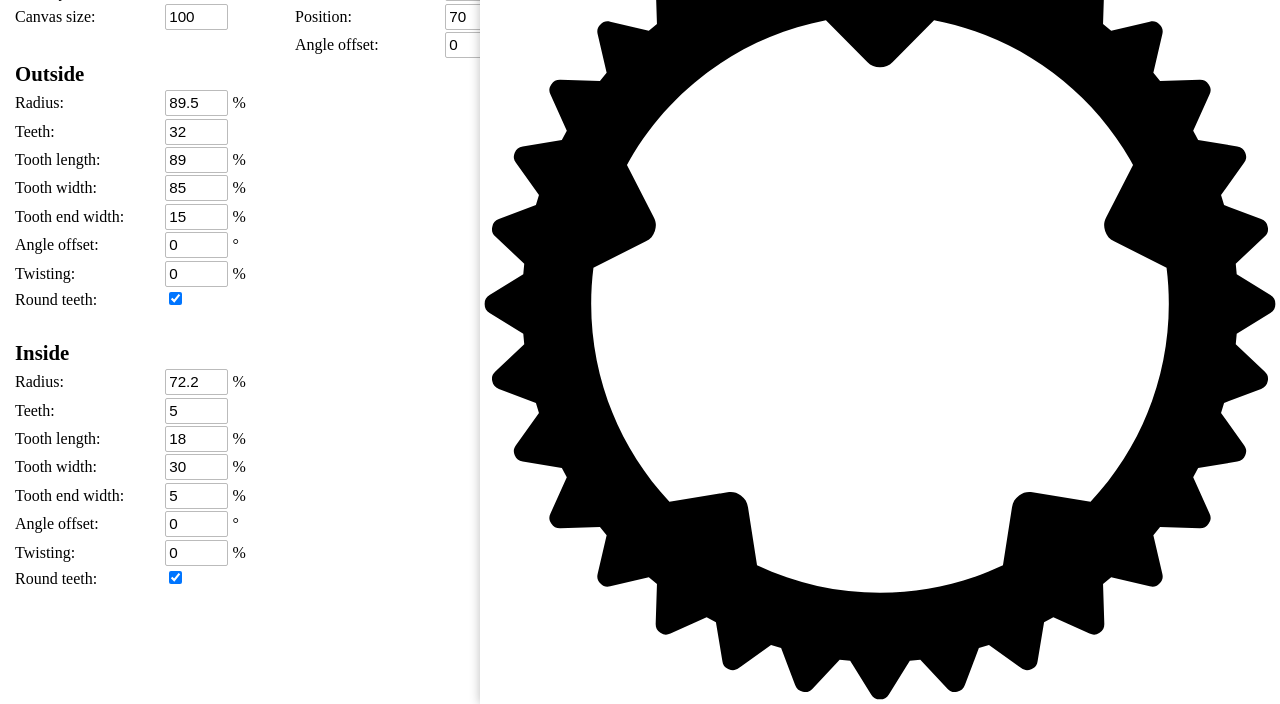
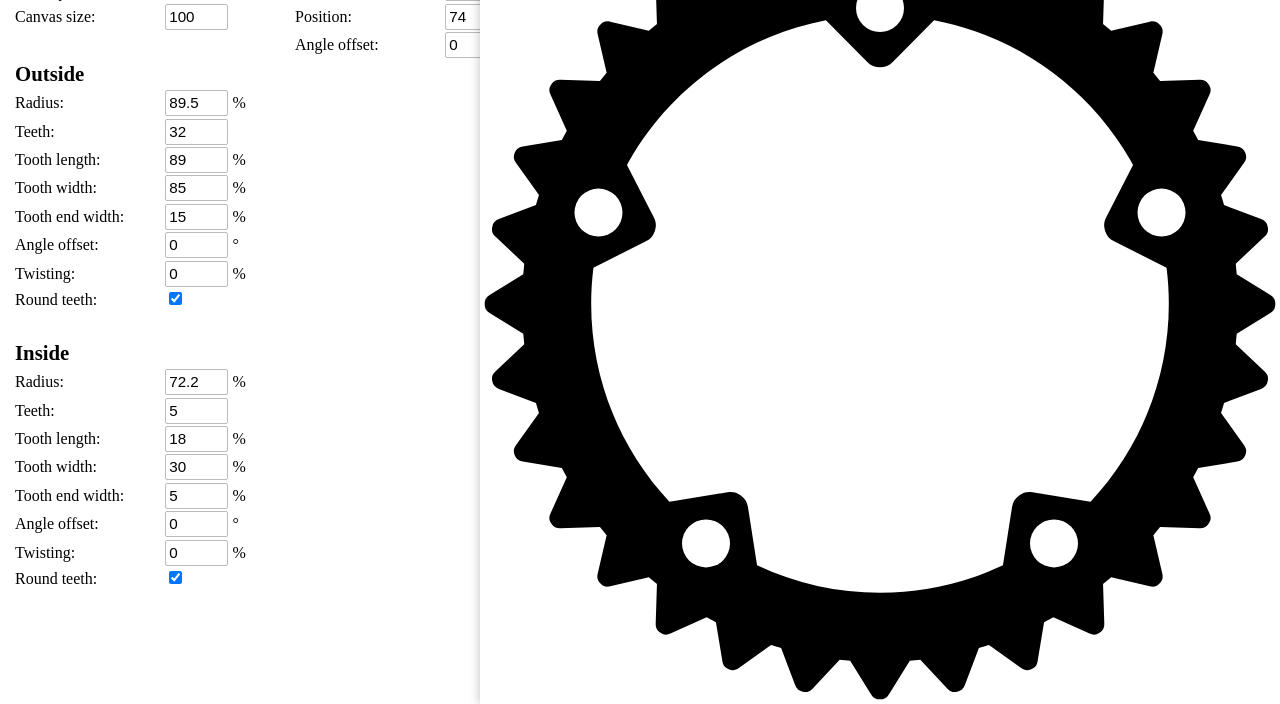
Before and after one commit to Aloso/rs-gear, a website built with webpack: page index.html in a window 1280 px wide. Shown: the part 96-800 px from the top of the page. Built offline with nearby package versions, Linux system fonts and the light colour scheme.

Commit message:
Make holes functional

```diff
--- a/app/index.ts
+++ b/app/index.ts
@@ -38,9 +38,9 @@ function createInputs(callback: () => void): () => DoubleGearProps {
   const innerTwisting = new NumberInput(0, 1, openPercentMapper)
   const innerRoundTeeth = new CheckInput(true)
 
-  const holeRadius = new NumberInput(0.1, 2, percentMapper)
+  const holeRadius = new NumberInput(0.12, 1, openPercentMapper)
   const holeCount = new NumberInput(5, 0, mapAtLeast(0))
-  const holePosition = new NumberInput(0.7, 2, percentMapper)
+  const holePosition = new NumberInput(0.74, 2, percentMapper)
   const holeAngleOffset = new NumberInput(0, 1, degreeMapper)
 
   byId('commonConfig', HTMLElement).append(
--- a/app/numberInput.ts
+++ b/app/numberInput.ts
@@ -4,7 +4,8 @@ export class NumberInput extends MyInput<number> {
   constructor(value: number, precision: number, mapper?: InputMapper<number>) {
     super(value, mapper)
 
-    const step = (0.1 ** precision * 100_000_000_000) / 100_000_000_000
+    const step = (0.1 ** precision * 100_000_000 | 0) / 100_000_000
+    console.log(precision, step)
     this.el.setAttribute('type', 'number')
     this.el.setAttribute('step', '' + step)
 
--- a/app/svg.ts
+++ b/app/svg.ts
@@ -143,6 +143,31 @@ function getSvgShape(diameter: number, props: GearProps, outside: boolean): stri
     .replace(/\s\s+/g, ' ')
 }
 
+function getSvgHoles(diameter: number, props: GearHoleProps): string {
+  if (props.holes === 0) return ''
+
+  const result: string[] = []
+
+  const segmentLen = 2 * Math.PI / props.holes
+  const rad = diameter / 2
+  const center = new Point(rad, rad)
+  const off = props.angleOffset * Math.PI * 2
+
+  const circlePt = new Point(rad, rad - props.position * rad)
+
+  for (let i = 0; i < props.holes; i++) {
+    const c = circlePt.rotateOnBy(center, segmentLen * i + off)
+    const x = c.x.toFixed(svgNumberPrecision)
+    const y = c.y.toFixed(svgNumberPrecision)
+
+    const r = (props.radius * rad / 2).toFixed(svgNumberPrecision)
+
+    result.push(`<circle fill="black" cx="${x}" cy="${y}" r="${r}" />`)
+  }
+
+  return result.join('')
+}
+
 export function getSvgPath(props: DoubleGearProps): string {
   const outer = getSvgShape(props.diameter, props.outer, true)
   const inner = getSvgShape(props.diameter, props.inner, false)
@@ -157,7 +182,13 @@ export function makeSvg(props: DoubleGearProps): string {
         viewBox="0 0 ${props.diameter} ${props.diameter}"
         height="${props.diameter}px" width="${props.diameter}px"
         x="0px" y="0px">
-        <path d="${getSvgPath(props)}" />
+        <defs>
+          <mask id="gearHoles">
+            <rect width="100%" height="100%" fill="white"/>
+            ${getSvgHoles(props.diameter, props.hole)}
+          </mask>
+        </defs>
+        <path d="${getSvgPath(props)}" mask="url(#gearHoles)" />
     </svg>`
 }
 
--- a/index.html
+++ b/index.html
@@ -20,7 +20,7 @@
       <h2>Inside</h2>
     </div>
     <div id="holeConfig">
-      <h2>Hole</h2>
+      <h2>Holes</h2>
     </div>
   </div>
 
```
